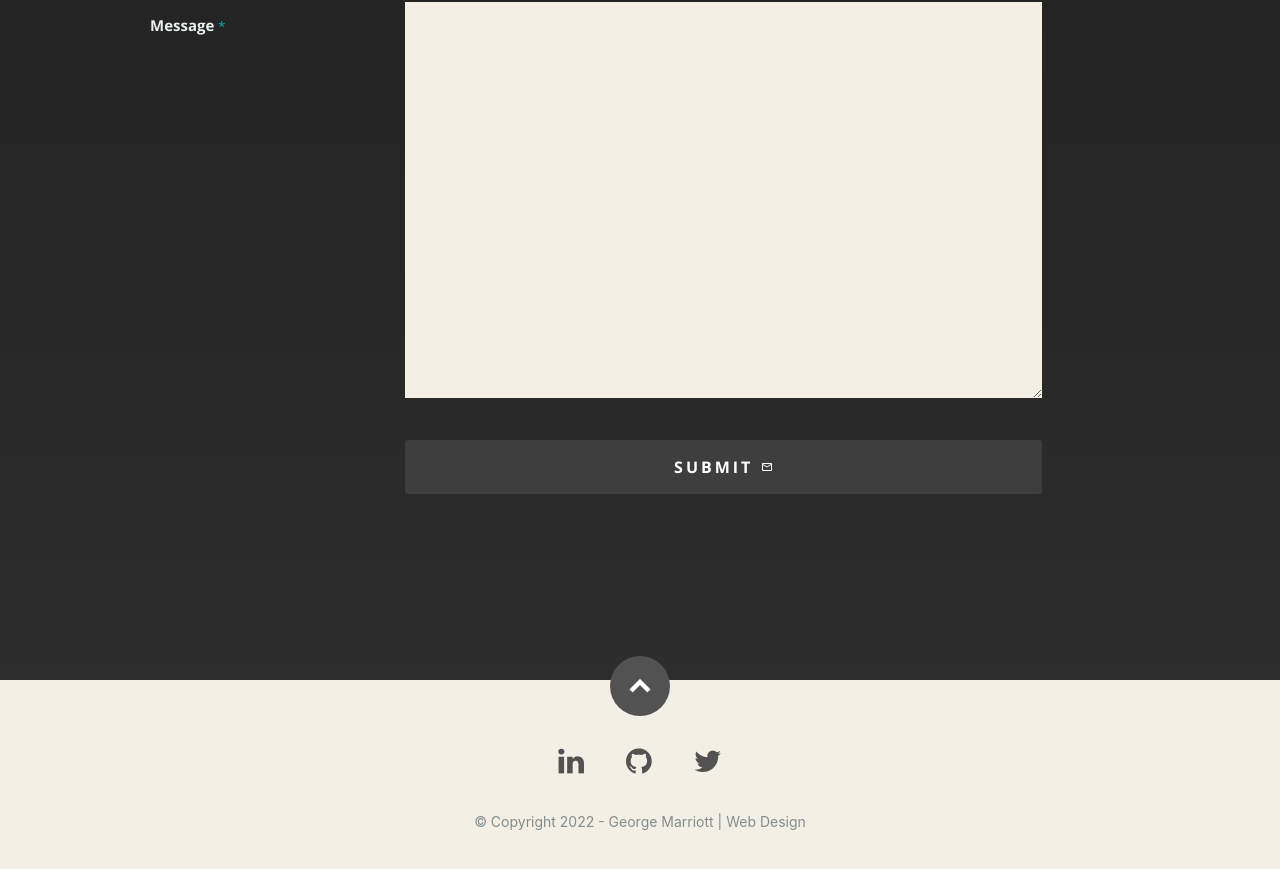
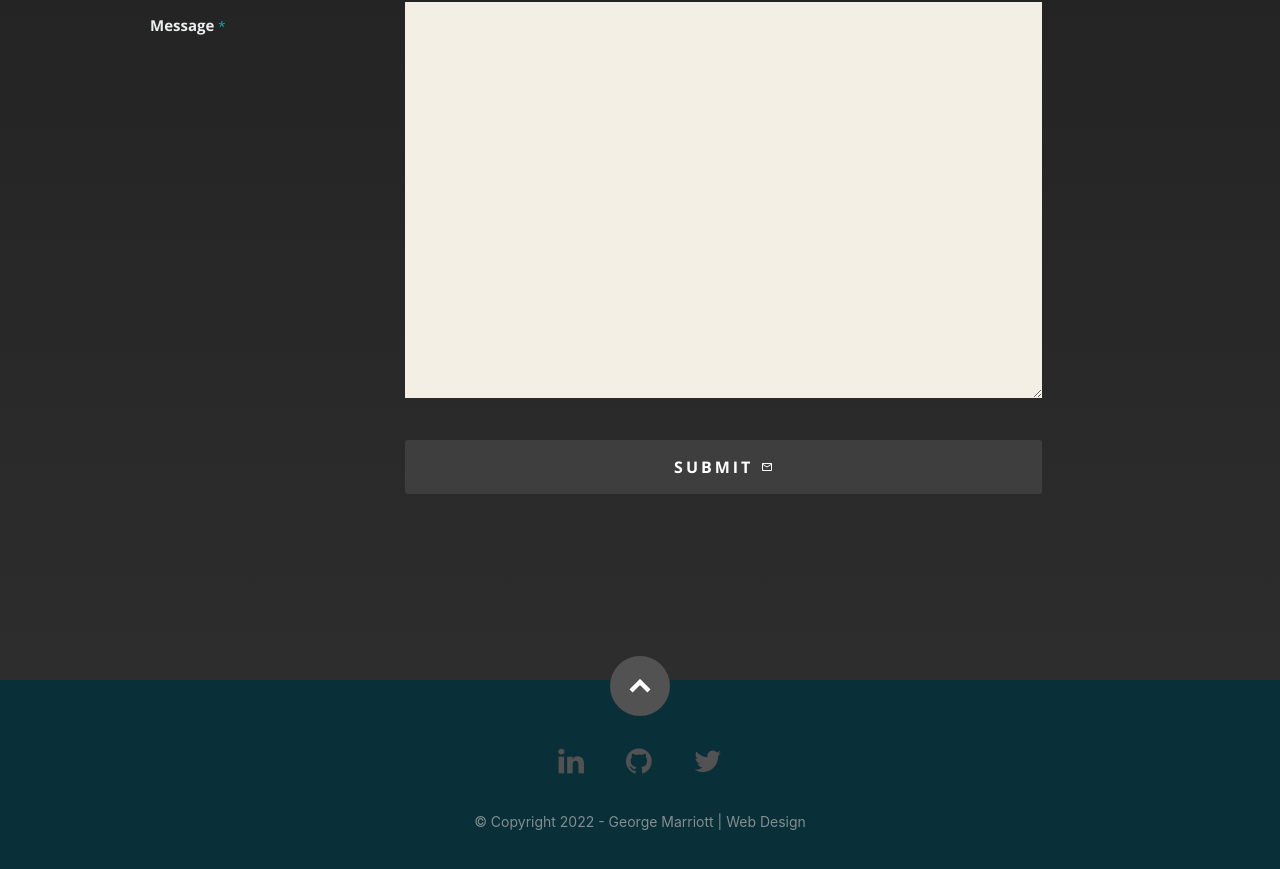
Before and after one commit to gmarriott/portfolio, a React (Create React App) app: page / in a window 1280 px wide. Shown: the part 3234-4103 px from the top of the page. Built offline with nearby package versions, Linux system fonts and the light colour scheme.

Commit message:
update footer style

```diff
--- a/public/css/layout.css
+++ b/public/css/layout.css
@@ -998,7 +998,7 @@ call-to-action .button {
 /* ------------------------------------------------------------------ */
 
 footer {
-   background-color: #f3efe4;
+   background-color: #093039;
    padding-top: 48px;
    padding-bottom: 20px;
    color: #828d8e;
```
